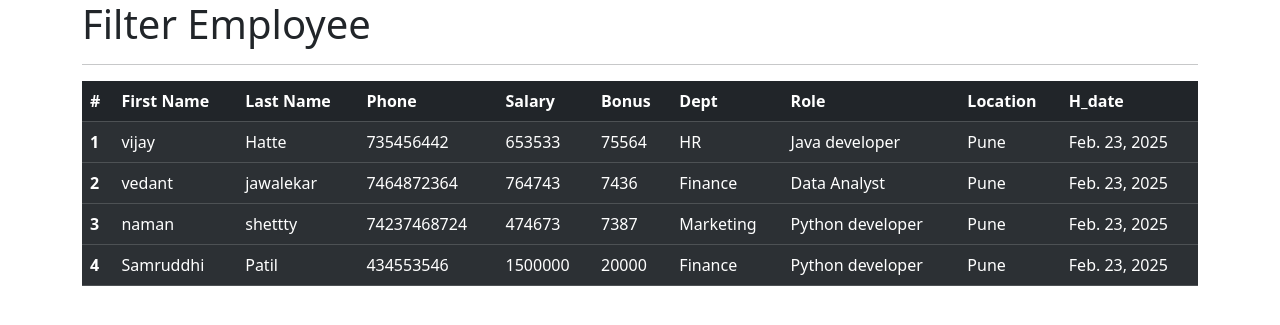
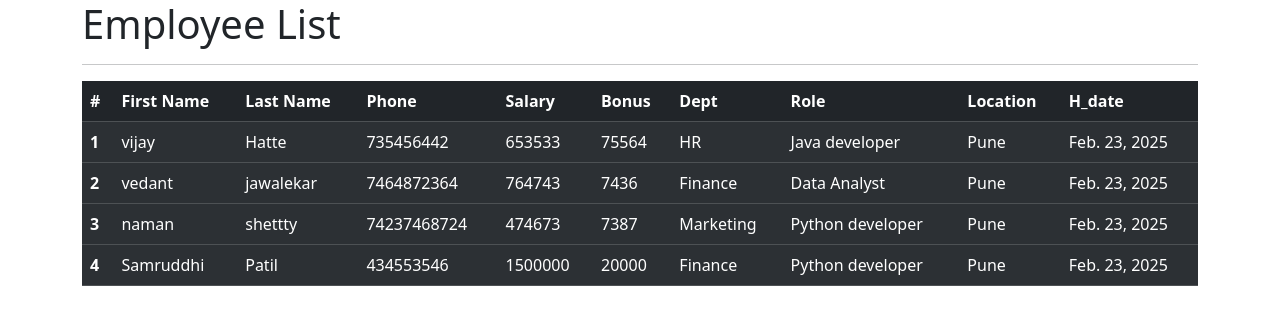
Before and after one commit to VijayHatteHC/Employee-Management-Django-project, a Django app: page /all_emp in a window 1280 px wide. Shown: the top 325 px of the page. Run offline with Django 5.2, Linux system fonts and the light colour scheme; data comes from the database, SQL or seed files in the repository.

Commit message:
Update all_emp.html
Updated header

```diff
--- a/office_emp_proj/emp_app/templates/emp_app/all_emp.html
+++ b/office_emp_proj/emp_app/templates/emp_app/all_emp.html
@@ -8,7 +8,7 @@
 </head>
 <body>
   <div class="container">
-    <h1>Filter Employee</h1>
+    <h1>Employee List</h1>
     <hr/>
     <table class="table table-dark table-striped">
         <thead>
```
